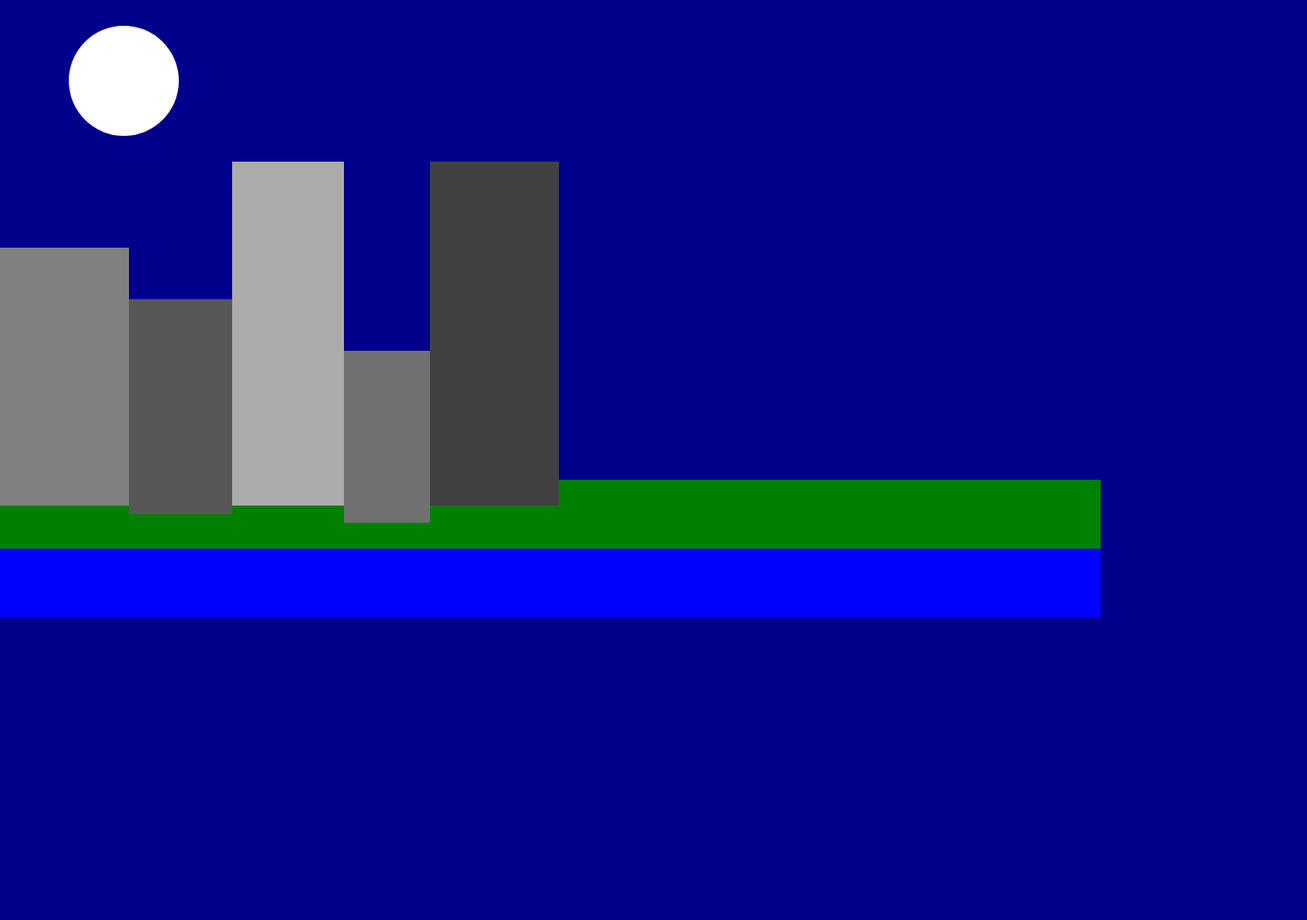
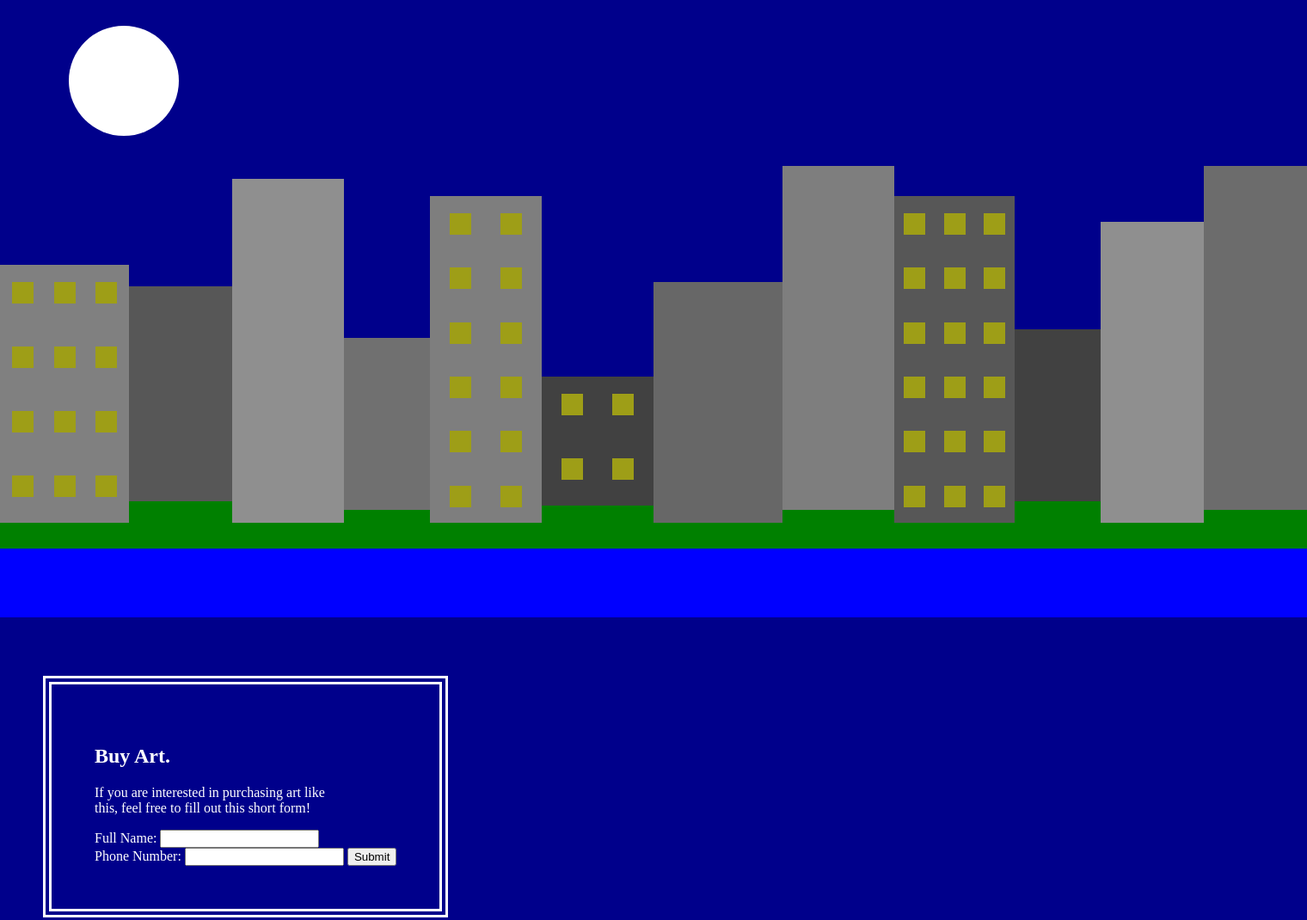
Before and after one commit to ManuelaER/Picasso-painting, a plain HTML site: page index.html in a window 1280 px wide. Shown: the whole page at 86% size, 1520 px wide, since content can reach past the window. Before the commit the page ends 800 px from the top, so only its background shows below. Drawn offline with Linux system fonts and the light colour scheme.

Commit message:
final changes made

```diff
--- a/index.html
+++ b/index.html
@@ -9,13 +9,83 @@
 <body>
     <div class="moon"></div>
     <div class="city">
-        <div class="building1"></div>
+        <div class="building1">
+            <div class="light"></div>
+            <div class="light"></div>
+            <div class="light"></div>
+            <div class="light"></div>
+            <div class="light"></div>
+            <div class="light"></div>
+            <div class="light"></div>
+            <div class="light"></div>
+            <div class="light"></div>
+            <div class="light"></div>
+            <div class="light"></div>
+            <div class="light"></div>
+        </div>
         <div class="building2"></div>
         <div class="building3"></div>
         <div class="building4"></div>
-        <div class="building5"></div>
+        <div class="building5">
+            <div class="light"></div>
+            <div class="light"></div>
+            <div class="light"></div>
+            <div class="light"></div>
+            <div class="light"></div>
+            <div class="light"></div>
+            <div class="light"></div>
+            <div class="light"></div>
+            <div class="light"></div>
+            <div class="light"></div>
+            <div class="light"></div>
+            <div class="light"></div>
+        </div>
+        <div class="building6">
+            <div class="light"></div>
+            <div class="light"></div>
+            <div class="light"></div>
+            <div class="light"></div>
+
+        </div>
+        <div class="building7"></div>
+        <div class="building8"></div>
+        <div class="building9">
+            <div class="light"></div>
+            <div class="light"></div>
+            <div class="light"></div>
+            <div class="light"></div>
+            <div class="light"></div>
+            <div class="light"></div>
+            <div class="light"></div>
+            <div class="light"></div>
+            <div class="light"></div>
+            <div class="light"></div>
+            <div class="light"></div>
+            <div class="light"></div>
+            <div class="light"></div>
+            <div class="light"></div>
+            <div class="light"></div>
+            <div class="light"></div>
+            <div class="light"></div>
+            <div class="light"></div>
+        </div>
+        <div class="building10"></div>
+        <div class="building11"></div>
+        <div class="building12"></div>
     </div>
     <div class="grass"></div>
     <div class="water"></div>
+    <br>
+    <section>
+        <h2>Buy Art.</h2>
+        <p style="font-family: lucida bright">If you are interested in purchasing art like <br> this, feel free to fill out this short form!</p>
+        <form action="submitted.html">
+        <label for="fname">Full Name: </label>
+        <input type="text" name="fname" id="fname" /> <br>
+        <label for="cellNumber">Phone Number:</label>
+        <input type="number" id="cellNumber" name="cellNumber" />
+        <input type="submit" value="Submit" />
+      </form>
+    </section>
 </body>
 </html>
--- a/style.css
+++ b/style.css
@@ -15,24 +15,35 @@ body {
     display: inline-flex;
     position: relative;
     z-index: 2;
+    align-items: flex-end;
 }
 
 .building1 {
     background-color: grey;
     height: 300px;
     width: 150px;
-    margin-top: 100px;
+    margin-top: 120px;
+    display: flex;
+    justify-content: space-evenly;
+    flex-flow: row wrap;
+}
+
+.light {
+    background-color: rgb(158, 158, 23);
+    height: 25px;
+    width: 25px;
+    margin: 20px 10px 10px 10px;
 }
 
 .building2 {
     background-color: rgb(87, 87, 87);
     height: 250px;
     width: 120px;
-    margin-top: 160px;
+    margin-bottom: 25px;
 }
 
 .building3 {
-    background-color: rgb(171, 171, 171);
+    background-color: rgb(143, 143, 143);
     height: 400px;
     width: 130px;
 }
@@ -41,19 +52,74 @@ body {
     background-color: rgb(112, 112, 112);
     height: 200px;
     width: 100px;
-    margin-top: 220px;
+    margin-bottom: 15px;
 }
 
 .building5 {
+    background-color: rgb(126, 126, 126);
+    height: 380px;
+    width: 130px;
+    display: flex;
+    justify-content: space-evenly;
+    flex-flow: row wrap;
+}
+
+.building6 {
     background-color: rgb(65, 65, 65);
+    height: 150px;
+    width: 130px;
+    display: flex;
+    justify-content: space-evenly;
+    flex-flow: row wrap;
+    margin-bottom: 20px;
+}
+
+.building7 {
+    background-color: rgb(103, 103, 103);
+    height: 280px;
+    width: 150px;
+}
+
+.building8 {
+    background-color: rgb(126, 126, 126);
     height: 400px;
-    width: 150px;
+    width: 130px;
+    margin-bottom: 15px;
+}
+
+.building9 {
+    background-color: rgb(87, 87, 87);
+    height: 380px;
+    width: 140px;
+    display: flex;
+    justify-content: space-evenly;
+    flex-flow: row wrap;
+}
+
+.building10 {
+    background-color: rgb(65, 65, 65);
+    height: 200px;
+    width: 100px;
+    margin-bottom: 25px;
+}
+
+.building11 {
+    background-color: rgb(143, 143, 143);
+    height: 350px;
+    width: 120px;
+}
+
+.building12 {
+    background-color: rgb(108, 108, 108);
+    height: 400px;
+    width: 120px;
+    margin-bottom: 15px;
 }
 
 .grass {
     background-color: green;
     height: 80px;
-    width: 100%;
+    width: 1520px;
     margin-top: -50px;
     position: relative;
     z-index: 1;
@@ -62,5 +128,14 @@ body {
 .water {
     background-color: blue;
     height: 80px;
-    width: 100%;
+    width: 1520px;
 }
+
+section {
+    border: double white 10px;
+    margin: 50px;
+    padding: 50px;
+    display: inline-block;
+    font-family: lucida handwriting;
+    color: white;
+}
```
Also changed, not shown: submitted.html (added, +14 -0 lines).
